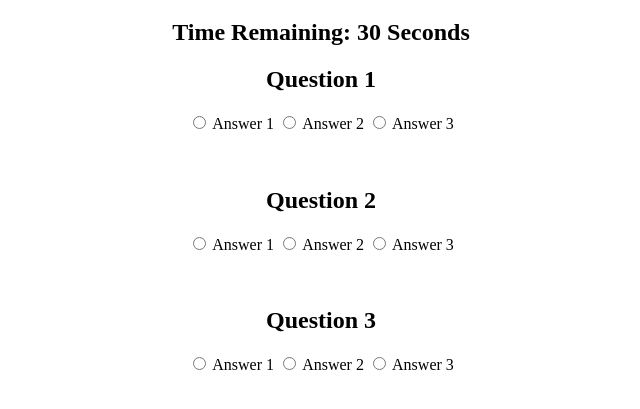
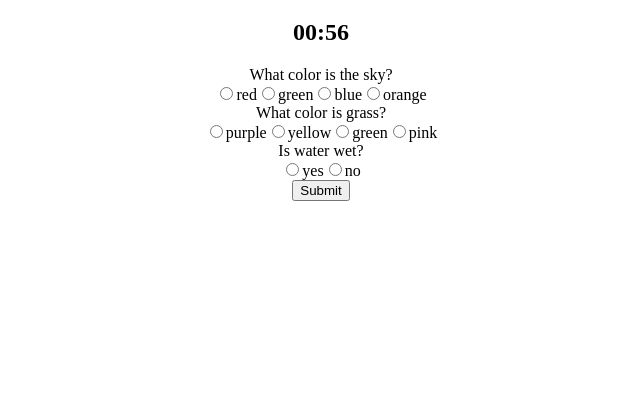
Before and after one commit to danielp28/TriviaGame, a plain HTML site: page index.html in a window 1280 px wide. Shown: the part 61-470 px from the top of the page, without its empty margins (319-959 px from the left). Drawn offline with nearby package versions, Linux system fonts and the light colour scheme.

Commit message:
start to the javascript on the game page, still needs major work to be functional

```diff
--- a/assets/javascript/app.js
+++ b/assets/javascript/app.js
@@ -0,0 +1,87 @@
+var correctAnswers = 0;
+var wrongAnswers = 0;
+var questionArray = {
+    questions: [{
+        question: "What color is the sky?",
+        possibleAnswers: ["red", "green", "blue", "orange"],
+        id: "question-1",
+        answer: [2]
+    },
+    {
+        question: "What color is grass?",
+        possibleAnswers: ["purple", "yellow", "green", "pink"],
+        id: "question-2",
+        answer: [2],
+    },
+    {
+        question: "Is water wet?",
+        possibleAnswers: ["yes", "no"],
+        id: "question-2",
+        answer: [1],
+    }
+
+
+    ]
+}
+
+function startTimer(duration, display) {
+    var timer = duration, minutes, seconds;
+    setInterval(function () {
+        minutes = parseInt(timer / 60, 10);
+        seconds = parseInt(timer % 60, 10);
+
+        minutes = minutes < 10 ? "0" + minutes : minutes;
+        seconds = seconds < 10 ? "0" + seconds : seconds;
+
+        display.textContent = minutes + ":" + seconds;
+
+        if (--timer < 0) {
+            timer = duration;
+        } else if (timer === 0) {
+            alert("TIMES UP");
+
+        }
+    }, 1000);
+}
+
+
+
+window.onload = function () {
+    var oneMinute = 60,
+        display = document.querySelector('#time-remaining');
+    startTimer(oneMinute, display);
+
+
+};
+
+function formTemplate(data) {
+        var qString = "<form id='questionOne'>"+ data.question +"<br>";
+        var possibleAnswers = data.possibleAnswers;
+        for (var i = 0; i < possibleAnswers.length; i++) {
+            var possible = possibleAnswers[i];
+            qString = qString + "<input type='radio' name='"+data.id+"' value="+ i +">"+possible;
+
+        }
+        return qString + "</form>";
+    }
+
+
+    window.formTemplate = formTemplate;
+
+function createQuestions(){
+var HTMLQuestions = ""
+for (i = 0; i < questionArray.questions.length; i++) {
+    HTMLQuestions = HTMLQuestions + formTemplate(questionArray.questions[i]);
+}
+$("#questions").append(HTMLQuestions)
+}
+
+createQuestions();
+
+
+
+
+
+$("#finish").on("click", function () {
+
+})
--- a/index.html
+++ b/index.html
@@ -12,33 +12,9 @@
 <body>
     <div class="main-content">
         <h1 id="header">Totally Trivial Trivia</h1>
-        <h2 id="time-remaining">Time Remaining: 30 Seconds</h2>
-        <h2 class="question">Question 1</h2>
-        <p class="answers">
-            <form>
-                    <input type="radio" name="answer" value="answer1"> Answer 1
-                    <input type="radio" name="answer" value="answer2"> Answer 2
-                    <input type="radio" name="answer" value="answer3"> Answer 3
-            </form>
-        </p>
-        <br>
-        <h2 class="question">Question 2</h2>
-        <p class="answers">
-                <form>
-                        <input type="radio" name="answer" value="answer1"> Answer 1
-                        <input type="radio" name="answer" value="answer2"> Answer 2
-                        <input type="radio" name="answer" value="answer3"> Answer 3
-                </form>
-        </p>
-        <br>
-        <h2 class="question">Question 3</h2>
-        <p class="answers">
-                <form>
-                        <input type="radio" name="answer" value="answer1"> Answer 1
-                        <input type="radio" name="answer" value="answer2"> Answer 2
-                        <input type="radio" name="answer" value="answer3"> Answer 3
-                </form>
-        </p>
+        <h2 id="time-remaining">01:00</h2>
+        <div id="questions"></div>
+        <button type="submit" id="finish">Submit</button>
 
 
 
```
